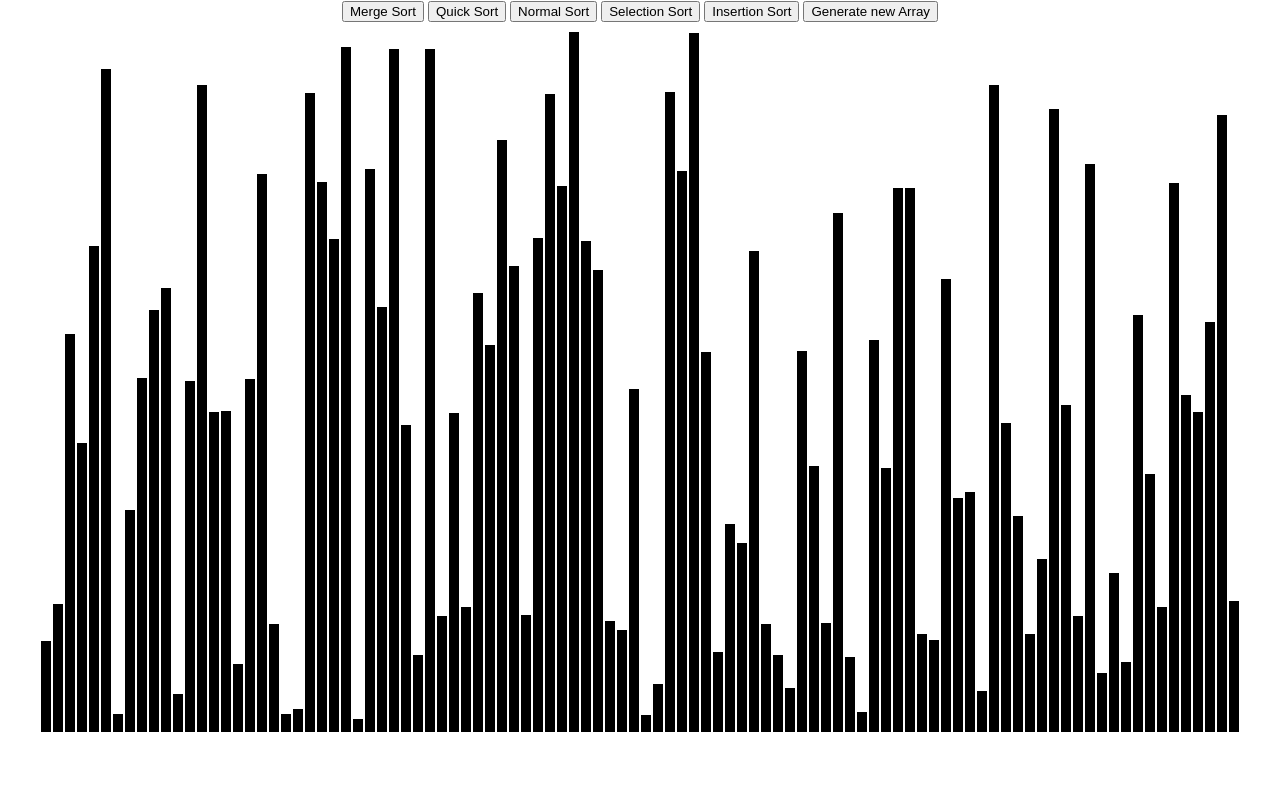
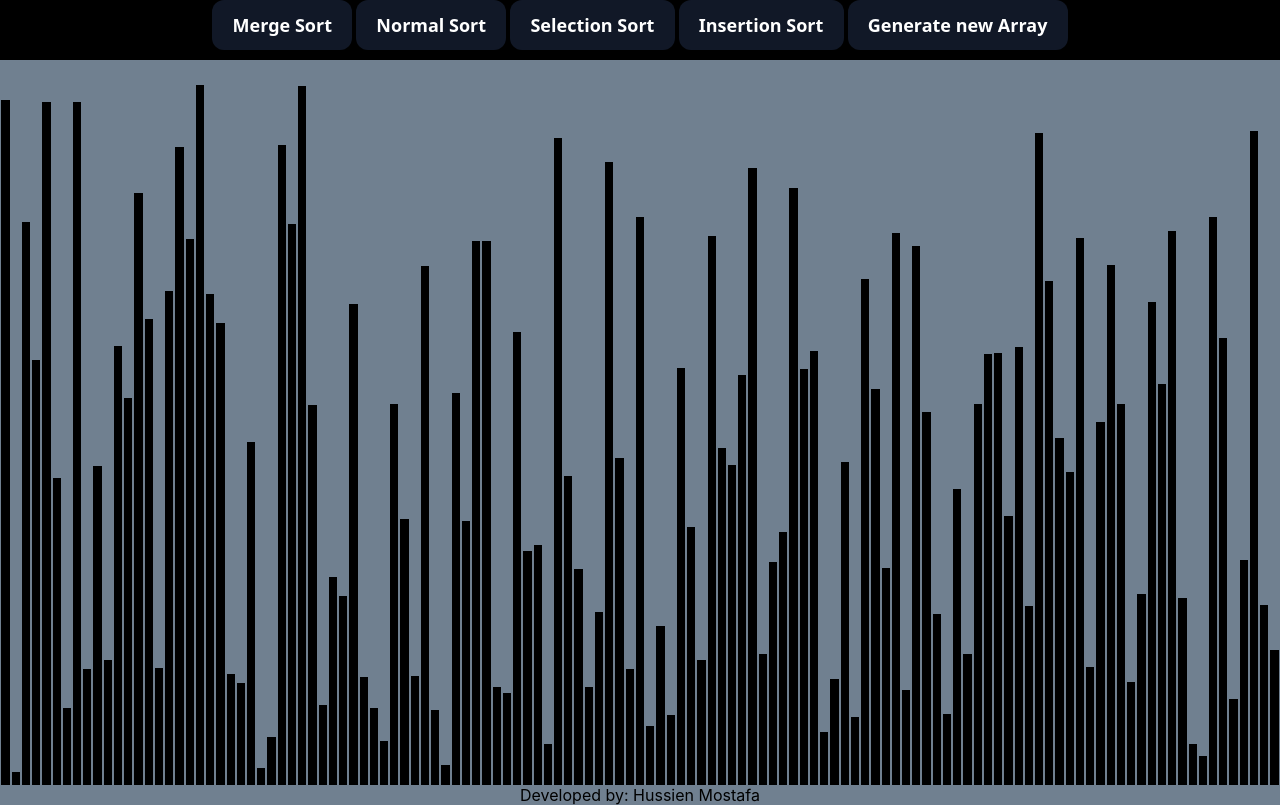
Before and after one commit to Zeeka32/Sorting-Visualizer, a React (Create React App) app: page / in a window 1280 px wide. Built offline with nearby package versions, Linux system fonts and the light colour scheme.

Commit message:
added selection sort

```diff
--- a/src/SortingAlgorthims/SortingAlgorthims.js
+++ b/src/SortingAlgorthims/SortingAlgorthims.js
@@ -132,13 +132,18 @@ export const selectionSort = array => {
     for (i = 0; i < array.length; i++) {
 
         min_idx = i;
+        animations.push([-2]);
         animations.push([i]);
 
-        for (j = i + 1; j < array.length; j++)
+        for (j = i + 1; j < array.length; j++) {
+            animations.push([j]);
             if (array[j] < array[min_idx]) {
                 min_idx = j;
+                animations.push([-1]);
                 animations.push([j]);
             }
+
+        }
 
         animations.push([min_idx, array[i]]);
         animations.push([i, array[min_idx]]);
--- a/src/SortingVisualizer/SortingVisualizer.css
+++ b/src/SortingVisualizer/SortingVisualizer.css
@@ -1,5 +1,50 @@
 body {
-    background-color: white;
+    background-color: slategray;
+}
+
+.navbar {
+    background: black;
+    display: flex;
+    align-items: center;
+    justify-content: center;
+    align-items: baseline;
+    font-size: 1.2rem;
+    margin-bottom: 25px;
+}
+
+button {
+    background-color: #111827;
+    border: 1px solid transparent;
+    border-radius: .75rem;
+    box-sizing: border-box;
+    color: #FFFFFF;
+    cursor: pointer;
+    flex: 0 0 auto;
+    font-family: "Inter var", ui-sans-serif, system-ui, -apple-system, system-ui, "Segoe UI", Roboto, "Helvetica Neue", Arial, "Noto Sans", sans-serif, "Apple Color Emoji", "Segoe UI Emoji", "Segoe UI Symbol", "Noto Color Emoji";
+    font-size: 1.125rem;
+    font-weight: 600;
+    line-height: 1.5rem;
+    padding: .75rem 1.2rem;
+    text-align: center;
+    text-decoration: none #6B7280 solid;
+    text-decoration-thickness: auto;
+    transition-duration: .2s;
+    transition-property: background-color, border-color, color, fill, stroke;
+    transition-timing-function: cubic-bezier(.4, 0, 0.2, 1);
+    user-select: none;
+    -webkit-user-select: none;
+    touch-action: manipulation;
+    width: auto;
+}
+
+button:hover {
+    background-color: #374151;
+}
+
+button:focus {
+    box-shadow: none;
+    outline: 2px solid transparent;
+    outline-offset: 2px;
 }
 
 .array-container {
--- a/src/SortingVisualizer/SortingVisualizer.jsx
+++ b/src/SortingVisualizer/SortingVisualizer.jsx
@@ -17,10 +17,17 @@ export default class SortingVisualizer extends React.Component {
 
     resetArray() {
         const array = [];
-        for (let i = 0; i < 100; i++) {
+        for (let i = 0; i < 125; i++) {
             array.push(randomIntFromInterval(10, 700));
         }
         this.setState({ array });
+    }
+
+    EnableButtons() {
+        const buttons = document.getElementsByClassName('b');
+        for(let i = 0; i < buttons.length; i++) {
+            buttons[i].disabled = false;
+        }
     }
 
     mergeSort() {
@@ -45,6 +52,7 @@ export default class SortingVisualizer extends React.Component {
             }, i * 5);
           }
         }
+
     }
 
     quickSort() {}
@@ -99,17 +107,56 @@ export default class SortingVisualizer extends React.Component {
     }
 
     selectionSort() {
-        const animations = SortingAlgorthims.insertionSort(this.state.array);
-
+        const animations = SortingAlgorthims.selectionSort(this.state.array);
+        let smallest;
         for(let i = 0; i < animations.length; i++) {
             const arrayBars = document.getElementsByClassName('array-bar');
-            if(animations[i].length == 1) {
-                const [minIndex] = animations[i];
-                const minIndexStyle = arrayBars[minIndex].style;
+            if(animations[i].length === 1) {
+
+                let [animationFrame] = animations[i];
+
+                if(animationFrame === -2) {
+                    i++;
+                    [animationFrame] = animations[i];
+                    const BarStyle = arrayBars[animationFrame].style;
+                    setTimeout(() => {
+                        BarStyle.backgroundColor = 'red';
+                    }, i * 5);
+                    smallest = animationFrame;
+                }else if(animationFrame === -1) {
+                    i++;
+                    [animationFrame] = animations[i];
+                    const BarStyle = arrayBars[animationFrame].style;
+                    const oldBar = arrayBars[smallest].style;
 
                     setTimeout(() => {
-                    minIndexStyle.backgroundColor = 'red';
+                        oldBar.backgroundColor = 'black';
+                        BarStyle.backgroundColor = 'red';
                     }, i * 5);
+                    smallest = animationFrame;
+                }
+                else {
+
+                    //TODO comparison animation
+
+                }
+            }else {
+                const [barOneIdx, newHeight] = animations[i];
+                if(barOneIdx >= 0){
+                    const barOneStyle = arrayBars[barOneIdx].style;
+                    setTimeout(() => {
+                        barOneStyle.height = `${newHeight}px`;
+                    }, i * 5);
+                    i++;
+                    const [barTwoIdx, newHeight1] = animations[i];
+                    const barTwoStyle = arrayBars[barTwoIdx].style;
+                    setTimeout(() => {
+                        barTwoStyle.height = `${newHeight1}px`;
+                        barTwoStyle.backgroundColor = 'black';
+                        barOneStyle.backgroundColor = 'black';
+                    }, i * 5);
+
+                }
             }
         }
     }
@@ -126,6 +173,7 @@ export default class SortingVisualizer extends React.Component {
                 const barOneStyle = arrayBars[barOneIdx].style;
                 const bartwoStyle = arrayBars[bartwoIdx].style;
                 setTimeout(() => {
+
                     barOneStyle.backgroundColor = 'red';
                     bartwoStyle.backgroundColor = 'red';
                 }, i * 5);
@@ -154,22 +202,31 @@ export default class SortingVisualizer extends React.Component {
 
     }
 
+
     render() {
         const {array} = this.state;
 
         return (
             <div>
-                <button onClick={() => this.mergeSort()}>Merge Sort</button>
-                <button onClick={() => this.quickSort()}>Quick Sort</button>
-                <button onClick={() => this.normalSort()}>Normal Sort</button>
-                <button onClick={() => this.selectionSort()}>Selection Sort</button>
-                <button onClick={() => this.insertionSort()}>Insertion Sort</button>
-                <button onClick={() => this.resetArray()}>Generate new Array</button>
+                <nav className="navbar">
+                    <div className="navbar__container">
+                        <button className="b" onClick={() => this.mergeSort()}>Merge Sort</button>
+                        <button className="b" onClick={() => this.normalSort()}>Normal Sort</button>
+                        <button className="b" onClick={() => this.selectionSort()}>Selection Sort</button>
+                        <button className="b" onClick={() => this.insertionSort()}>Insertion Sort</button>
+                        <button className="b" onClick={() => this.resetArray()}>Generate new Array</button>
+                    </div>
+                </nav>
+                <div>
                     <div className="array-container">
                         {array.map((key, idx) => (
                             <div className="array-bar" key={idx} style={{height: `${key}px`}}>
                             </div>
                         ))}
+                    </div>
+                </div>
+                <div>
+                    Developed by: Hussien Mostafa
                 </div>
             </div>
         );
```
Lines whose indentation alone changed are shown as unchanged.
